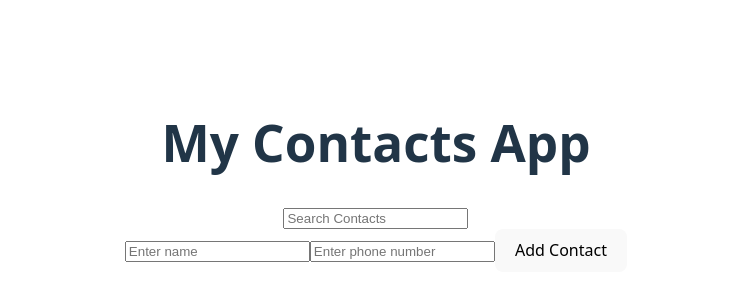
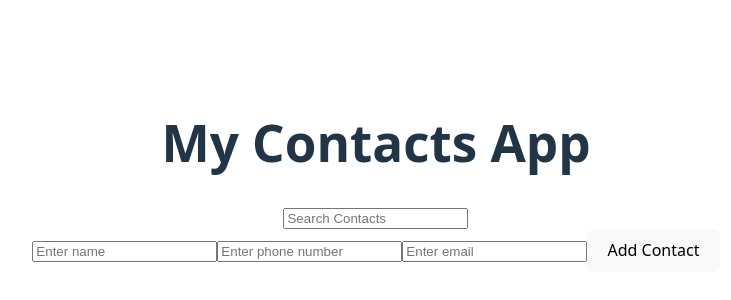
Before and after one commit to Bahaa65/contact-project, a React (Vite) app: page / in a window 1280 px wide. Shown: the part 224-524 px from the top of the page, without its empty margins (264-995 px from the left). Built offline with nearby package versions, Linux system fonts and the light colour scheme.

Commit message:
feat: add email input and validation to contact form

```diff
--- a/src/App.tsx
+++ b/src/App.tsx
@@ -7,9 +7,8 @@ import Header from './components/Header';
 import SearchBar from './components/SearchBar';
 
 function App() {
-  const [contacts, setContacts] = useState<{ name: string; phone: string }[]>([]);
+  const [contacts, setContacts] = useState<{ name: string; phone: string; email: string }[]>([]);
   const [searchQuery, setSearchQuery] = useState('');
-
 
   const filteredContacts = contacts.filter(contact =>
     contact.name.toLowerCase().includes(searchQuery.toLowerCase())
--- a/src/components/ContactForm.tsx
+++ b/src/components/ContactForm.tsx
@@ -7,20 +7,52 @@ type ContactFormProps = {
 const ContactForm: React.FC<ContactFormProps> = ({ setContacts }) => {
   const [name, setName] = useState('');
   const [phone, setPhone] = useState('');
+  const [email, setEmail] = useState('');
+  const [error, setError] = useState<string>('');
 
   const handleSubmit = (e: React.FormEvent) => {
     e.preventDefault();
-    if (name && phone) {
+
+    // Validate fields
+    if (!name || !phone || !email) {
+      setError('All fields are required');
+      return;
+    }
+
+    // Validate name (should only contain letters)
+    if (/[\d]/.test(name)) {
+      setError('Name should contain only letters');
+      return;
+    }
+
+    // Validate phone (should only contain numbers)
+    if (!/^\d+$/.test(phone)) {
+      setError('Phone number should contain only numbers');
+      return;
+    }
+
+    // Validate email format
+    const emailPattern = /^[a-zA-Z0-9._-]+@[a-zA-Z0-9.-]+\.[a-zA-Z]{2,6}$/;
+    if (!emailPattern.test(email)) {
+      setError('Please enter a valid email address');
+      return;
+    }
+
+    // Add contact if all validations pass
     setContacts((prevContacts) => [
       ...prevContacts,
-        { name, phone }
+      { name, phone, email },
     ]);
+
+    // Reset fields after adding contact
     setName('');
     setPhone('');
-    }
+    setEmail('');
+    setError('');
   };
 
   return (
+    <div>
       <form onSubmit={handleSubmit}>
         <input
           type="text"
@@ -34,8 +66,16 @@ const ContactForm: React.FC<ContactFormProps> = ({ setContacts }) => {
           value={phone}
           onChange={(e) => setPhone(e.target.value)}
         />
+        <input
+          type="email"
+          placeholder="Enter email"
+          value={email}
+          onChange={(e) => setEmail(e.target.value)}
+        />
+        {error && <p style={{ color: 'red' }}>{error}</p>}
         <button type="submit">Add Contact</button>
       </form>
+    </div>
   );
 };
 
```
Lines whose indentation alone changed are shown as unchanged.
